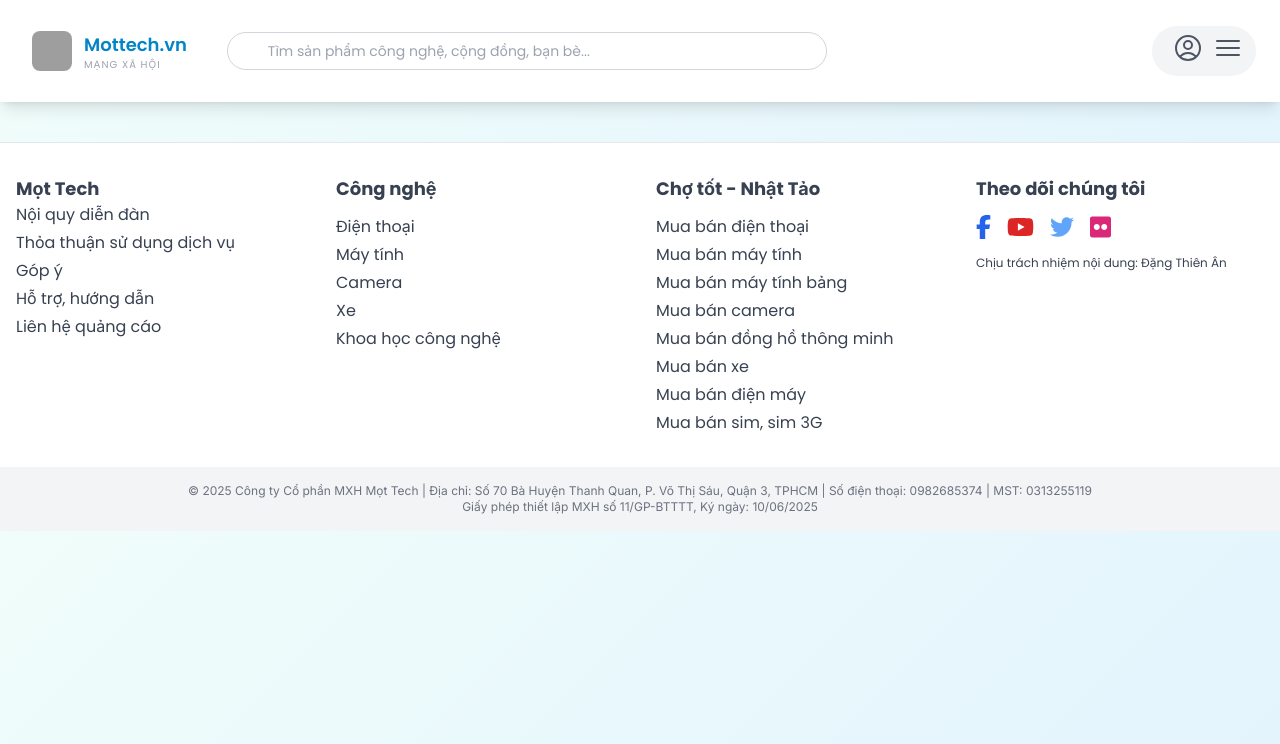
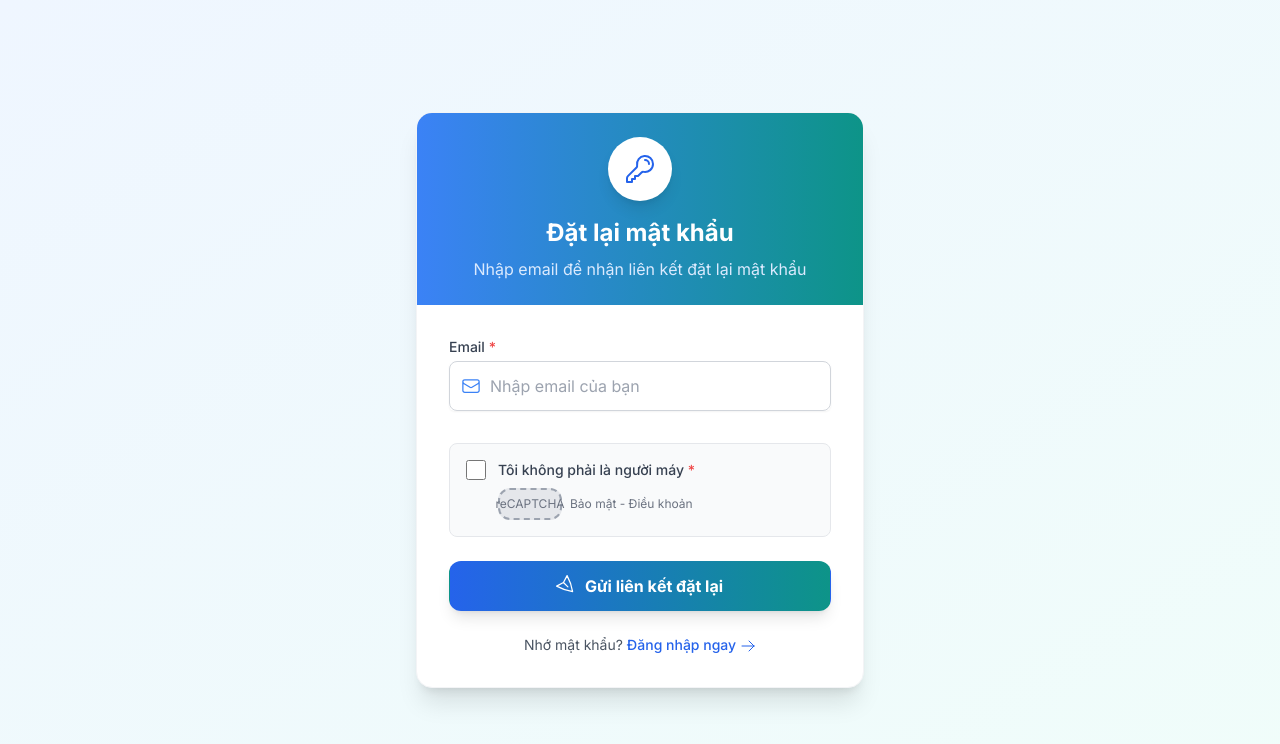
Before and after one commit to pentakll4002/affiliate-tech, a Vue app in the folder vue/: page /forgot in a window 1280 px wide. Shown: the top 744 px of the page. Built offline with nearby package versions, Linux system fonts and the light colour scheme; grey boxes are pictures that could not be loaded.

Commit message:
Create the ForgotForm & Forgot

```diff
--- a/vue/src/App.vue
+++ b/vue/src/App.vue
@@ -14,7 +14,7 @@
 
 const route = useRoute()
 const isAuthPage = computed(() =>
-  route.path === '/login' || route.path === '/register'
+  route.path === '/login' || route.path === '/register' || route.path === '/forgot'
 )
 
 </script>
--- /dev/null
+++ b/vue/src/pages/Forgot/Forgot.vue
@@ -0,0 +1,9 @@
+<template>
+    <div>
+        <ForgotForm />
+    </div>
+</template>
+
+<script setup>
+    import ForgotForm from './ForgotForm.vue';
+</script>
--- /dev/null
+++ b/vue/src/pages/Forgot/ForgotForm.vue
@@ -0,0 +1,165 @@
+<template>
+    <div class="min-h-screen flex items-center justify-center bg-gradient-to-br from-blue-50 to-teal-50 p-4">
+      <div class="w-full max-w-md bg-white rounded-2xl shadow-xl overflow-hidden border border-gray-100 transition-all duration-300 hover:shadow-2xl">
+        <div class="bg-gradient-to-r from-blue-500 to-teal-600 p-6 text-center">
+          <div class="mx-auto bg-white rounded-full p-3 w-16 h-16 flex items-center justify-center transition-transform duration-700 hover:rotate-[360deg] shadow-lg">
+            <KeyIcon class="h-8 w-8 text-blue-600" />
+          </div>
+          <h1 class="mt-4 text-2xl font-bold text-white">Đặt lại mật khẩu</h1>
+          <p class="mt-2 text-blue-100">Nhập email để nhận liên kết đặt lại mật khẩu</p>
+        </div>
+
+        <div class="p-8">
+          <form class="space-y-6" @submit.prevent="handleSubmit">
+            <div>
+              <label for="email" class="block text-sm font-medium text-gray-700 mb-1">Email <span class="text-red-500">*</span></label>
+              <div class="relative mt-1 rounded-md shadow-sm">
+                <div class="absolute inset-y-0 left-0 pl-3 flex items-center pointer-events-none">
+                  <EnvelopeIcon class="h-5 w-5 text-blue-500" />
+                </div>
+                <input
+                  id="email"
+                  v-model="formData.email"
+                  type="email"
+                  required
+                  class="block w-full pl-10 pr-3 py-3 border border-gray-300 rounded-lg focus:outline-none focus:ring-2 focus:ring-blue-500 focus:border-transparent transition-all duration-300"
+                  :class="errors.email ? 'border-red-500 focus:ring-red-300' : ''"
+                  placeholder="Nhập email của bạn"
+                  @input="clearError('email')"
+                />
+              </div>
+              <p v-if="errors.email" class="mt-1 text-sm text-red-600">{{ errors.email }}</p>
+            </div>
+
+            <!-- CAPTCHA Section -->
+            <div class="pt-2">
+              <div class="flex items-start p-4 bg-gray-50 rounded-lg border border-gray-200">
+                <div class="flex items-center h-5">
+                  <input
+                    id="captcha"
+                    v-model="formData.captcha"
+                    type="checkbox"
+                    required
+                    class="focus:ring-blue-500 h-5 w-5 text-blue-600 border-gray-300 rounded transition-all duration-300"
+                  />
+                </div>
+                <div class="ml-3 text-sm">
+                  <label for="captcha" class="font-medium text-gray-700">
+                    Tôi không phải là người máy
+                    <span class="text-red-500">*</span>
+                  </label>
+                  <div class="flex items-center mt-2">
+                    <div class="bg-gray-200 border-2 border-dashed border-gray-400 rounded-xl w-16 h-8 flex items-center justify-center text-xs text-gray-500">
+                      reCAPTCHA
+                    </div>
+                    <p class="ml-2 text-xs text-gray-500">Bảo mật - Điều khoản</p>
+                  </div>
+                </div>
+              </div>
+              <p v-if="errors.captcha" class="mt-1 text-sm text-red-600">{{ errors.captcha }}</p>
+            </div>
+
+            <button
+              type="submit"
+              class="w-full flex justify-center items-center py-3 px-6 border border-transparent rounded-xl shadow-lg text-base font-bold text-white bg-gradient-to-r from-blue-600 to-teal-600 hover:from-blue-700 hover:to-teal-700 focus:outline-none focus:ring-2 focus:ring-offset-2 focus:ring-blue-500 transition-all duration-300 transform hover:scale-[1.02] active:scale-[0.98]"
+            >
+              <PaperAirplaneIcon class="h-5 w-5 mr-2 transform rotate-45" />
+              <span>Gửi liên kết đặt lại</span>
+            </button>
+          </form>
+
+          <div class="mt-6 text-center">
+            <p class="text-sm text-gray-600">
+              Nhớ mật khẩu?
+              <router-link to="/login" class="font-medium text-blue-600 hover:text-blue-500">
+                <span>Đăng nhập ngay</span>
+                <ArrowRightIcon class="h-4 w-4 ml-1 inline-block" />
+              </router-link>
+            </p>
+          </div>
+        </div>
+      </div>
+    </div>
+  </template>
+
+  <script setup lang="ts">
+  import { ref } from 'vue'
+  import {
+    KeyIcon,
+    EnvelopeIcon,
+    PaperAirplaneIcon,
+    ArrowRightIcon
+  } from '@heroicons/vue/24/outline'
+
+  interface ForgotPasswordForm {
+    email: string
+    captcha: boolean
+  }
+
+  interface FormErrors {
+    email?: string
+    captcha?: string
+  }
+
+  const formData = ref<ForgotPasswordForm>({
+    email: '',
+    captcha: false
+  })
+
+  const errors = ref<FormErrors>({})
+
+  const clearError = (field: keyof FormErrors) => {
+    if (errors.value[field]) {
+      delete errors.value[field]
+    }
+  }
+
+  const validateForm = (): boolean => {
+    let isValid = true
+    errors.value = {}
+
+    // Validate email
+    if (!formData.value.email.trim()) {
+      errors.value.email = 'Vui lòng nhập email'
+      isValid = false
+    } else if (!/^\S+@\S+\.\S+$/.test(formData.value.email)) {
+      errors.value.email = 'Email không hợp lệ'
+      isValid = false
+    }
+
+    // Validate captcha
+    if (!formData.value.captcha) {
+      errors.value.captcha = 'Vui lòng xác nhận bạn không phải người máy'
+      isValid = false
+    }
+
+    return isValid
+  }
+
+  const handleSubmit = () => {
+    if (validateForm()) {
+      console.log('Forgot password submitted:', formData.value)
+      // Gửi yêu cầu đặt lại mật khẩu
+      // Hiển thị thông báo thành công
+    }
+  }
+  </script>
+
+  <style>
+  @import url('https://fonts.googleapis.com/css2?family=Inter:wght@400;500;600;700&display=swap');
+
+  body {
+    font-family: 'Inter', sans-serif;
+  }
+
+  /* Animation cho icon gửi */
+  @keyframes sendAnimation {
+    0% { transform: translateX(0) rotate(45deg); }
+    50% { transform: translateX(4px) rotate(45deg); }
+    100% { transform: translateX(0) rotate(45deg); }
+  }
+
+  button:hover .rotate-45 {
+    animation: sendAnimation 0.6s ease-in-out infinite;
+  }
+  </style>
--- a/vue/src/router/router.ts
+++ b/vue/src/router/router.ts
@@ -5,6 +5,7 @@
 import FactCreate from '@/pages/Fact/FactCreate.vue';
 import Login from '@/pages/Login/Login.vue'
 import Register from '@/pages/Register/Register.vue'
+import Forgot from '@/pages/Forgot/Forgot.vue'
 
 const routes = [
   { path: '/', component: Home },
@@ -13,6 +14,7 @@
   { path: '/fact', component: FactCreate },
   { path: '/login', component: Login },
   { path: '/register', component: Register },
+  { path: '/forgot', component: Forgot }
 ]
 
 const router = createRouter({
```
